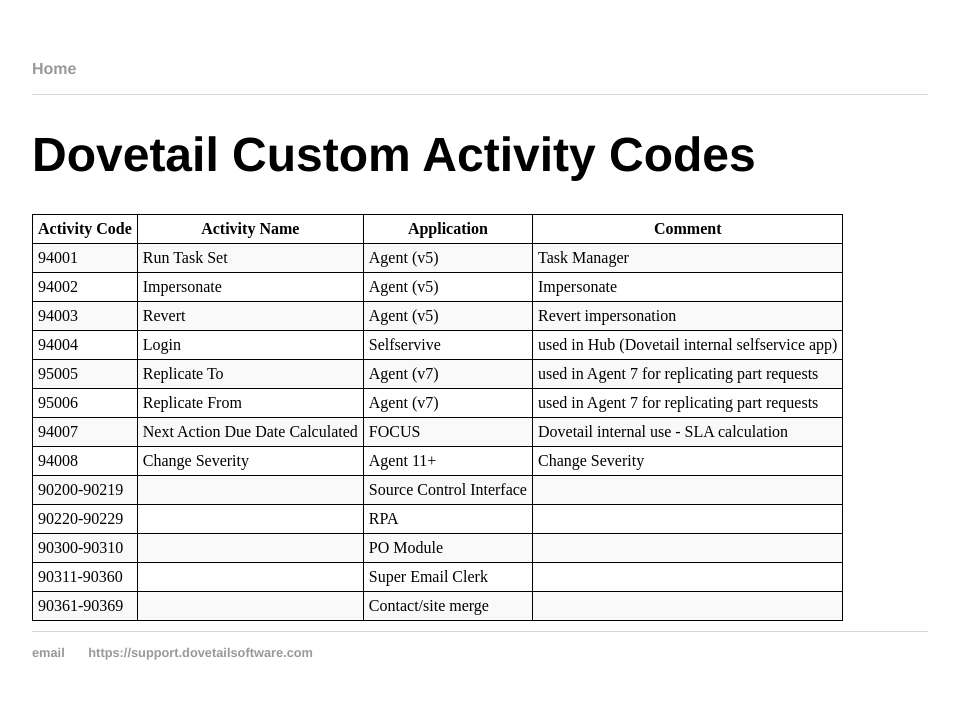
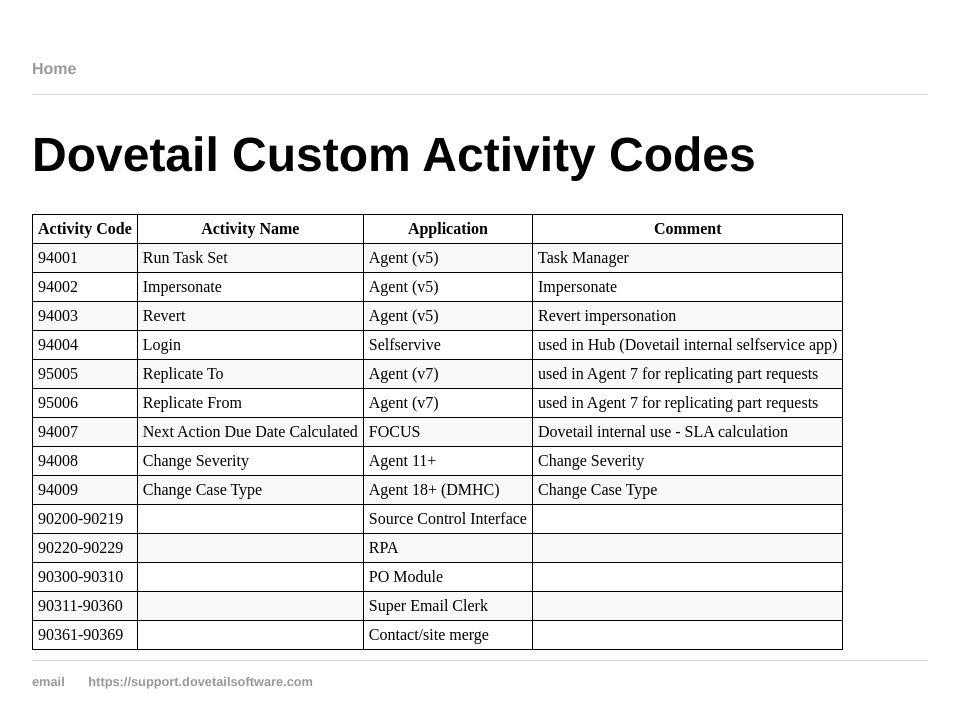
Before and after one commit to DovetailSoftware/dovetail-defined, a Jekyll site: the page built from pages/activity-codes.md, in a window 1280 px wide. Shown: the top 728 px of the page, without its empty margins (160-1119 px from the left). Built offline with Jekyll 4.4.1, drawn with Linux system fonts in a browser that asks for light colours.

Commit message:
Add change case type activity code

```diff
--- a/pages/activity-codes.md
+++ b/pages/activity-codes.md
@@ -16,6 +16,7 @@
 | 95006 | Replicate From | Agent (v7)  | used in Agent 7 for replicating part requests|
 | 94007 | Next Action Due Date Calculated | FOCUS   | Dovetail internal use - SLA calculation |
 | 94008 | Change Severity | Agent 11+   | Change Severity |
+| 94009 | Change Case Type | Agent 18+ (DMHC)   | Change Case Type |
 | 90200-90219 | |Source Control Interface|
 | 90220-90229 | |RPA|
 | 90300-90310 | |PO Module|
```
